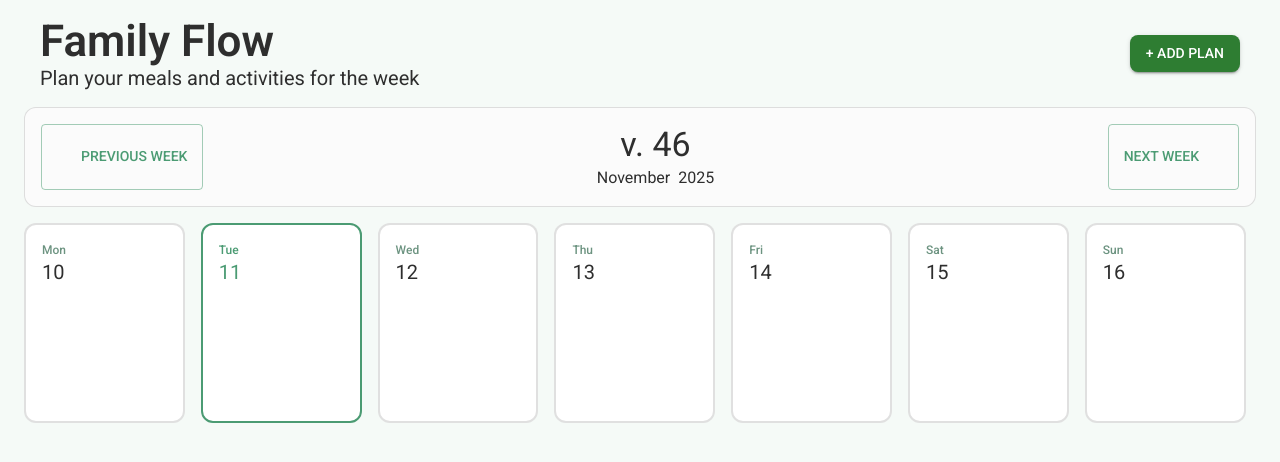
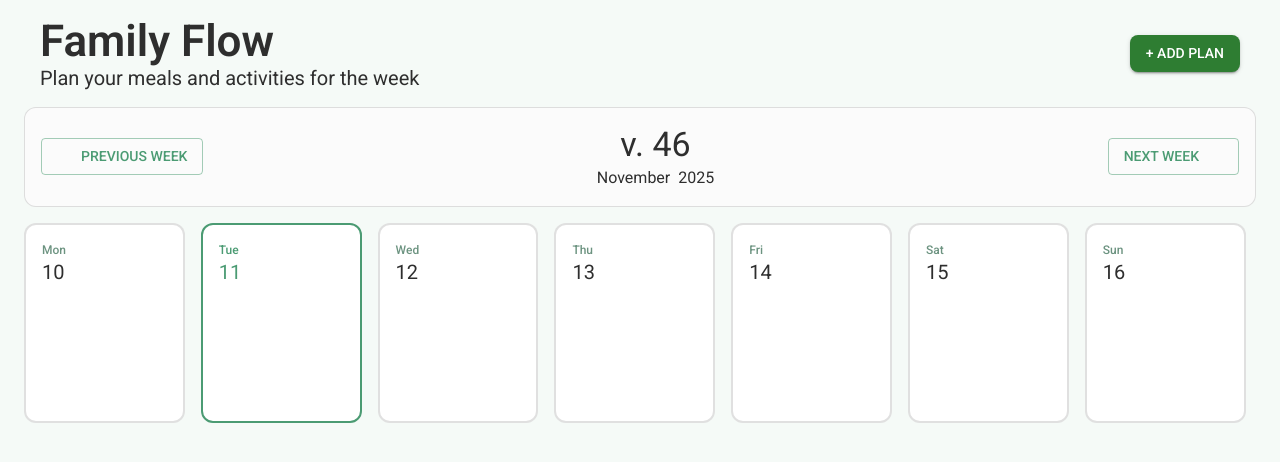
Before and after one commit to rasmus-bremholm/FamilyFlow, a Next.js app in the folder family-flow/: page / in a window 1280 px wide. Shown: the top 462 px of the page. Built offline with nearby package versions, Linux system fonts and the light colour scheme; some icons are missing.

Commit message:
Added alignItems='center' on box container so the weeknav-buttons dont take up the whole height of parent

```diff
--- a/family-flow/app/MainView/page.jsx
+++ b/family-flow/app/MainView/page.jsx
@@ -33,6 +33,7 @@ function WeeklySchedule() {
 				display='flex'
 				direction='row'
 				justifyContent='space-between'
+				alignItems='center'
 				sx={{ backgroundColor: "background.card", p: 2, borderRadius: 3, border: (theme) => `1px solid ${theme.palette.divider}` }}>
 				<WeekNavButton direction={"prev"} onClick={() => previousWeek()} />
 				<Box>
```
